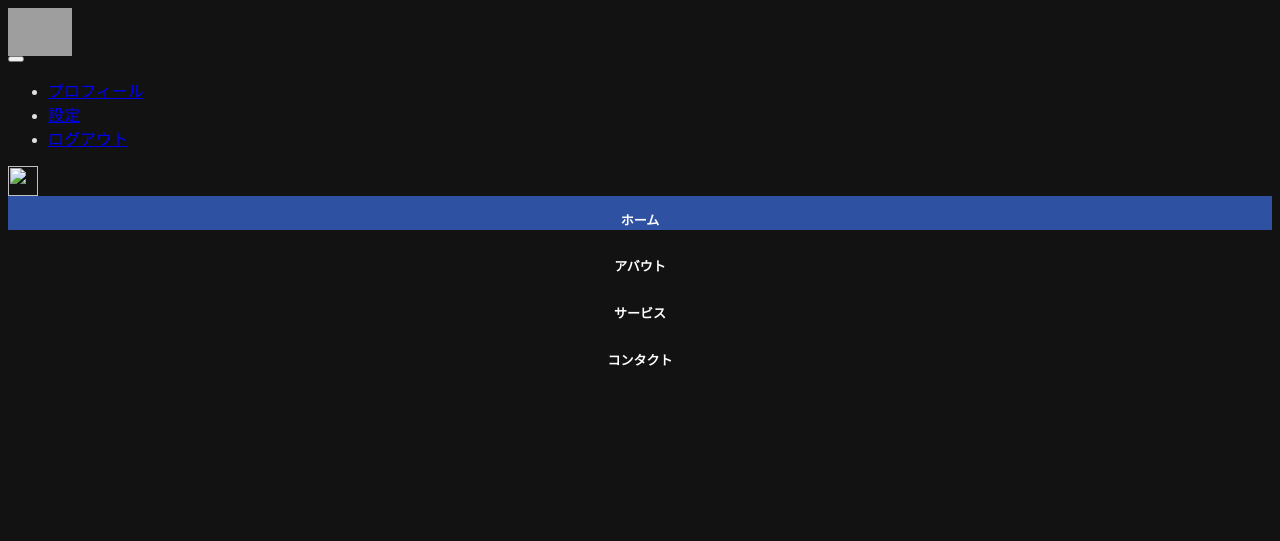
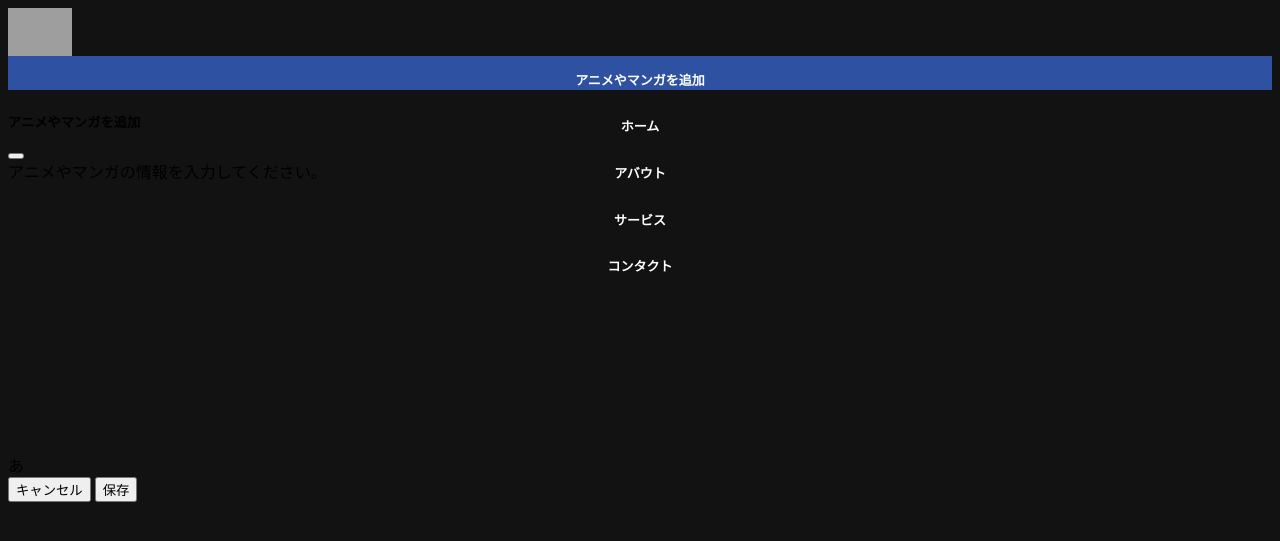
Before and after one commit to AzimSofi/Django_myanimelist, a Django app: template templates/header.html in a window 1280 px wide. Shown: the top 541 px of the page. Run offline with Django 4.2, Linux system fonts and the light colour scheme; the template is opened without the code that fills it, so the values that code supplies are empty; parts of the project's set-up code (start-up, migrations or seed data) failed here and were passed over; grey boxes are pictures that could not be loaded.

Commit message:
animeやmangaのscores table・「追加」機能・追加

```diff
--- a/django_myanimelist/urls.py
+++ b/django_myanimelist/urls.py
@@ -20,7 +20,7 @@
 urlpatterns = [
     path('admin/', admin.site.urls),
     path('', include('mal_userpage.urls')),
-    path('auth/', include('auth_app.urls')),
+    path('', include('auth_app.urls')),
 ]
 
 # The path() function is passed four arguments,
--- /dev/null
+++ b/templates/add.html
@@ -0,0 +1,21 @@
+<!-- モーダルのコード -->
+<div class="modal fade" id="addAnimeMangaModal" tabindex="-1" aria-labelledby="addAnimeMangaModalLabel" aria-hidden="true">
+    <div class="modal-dialog modal-lg">
+        <div class="modal-content">
+            <div class="modal-header bg-dark text-light">
+                <h5 class="modal-title" id="addAnimeMangaModalLabel" style="border: 0;">アニメやマンガを追加</h5>
+                <button type="button" class="btn-close" data-bs-dismiss="modal" aria-label="Close"></button>
+                </div>
+                <div class="modal-body">
+                <!-- ここにフォームや情報を追加することができます -->
+                アニメやマンガの情報を入力してください。
+                <br><br><br><br><br><br><br><br><br><br><br><br><br><br><br><br>
+                あ
+                </div>
+                <div class="modal-footer">
+                <button type="button" class="btn btn-secondary" data-bs-dismiss="modal">キャンセル</button>
+                <button type="button" class="btn btn-primary">保存</button>
+            </div>
+        </div>
+    </div>
+</div>
--- a/templates/header.html
+++ b/templates/header.html
@@ -3,9 +3,10 @@
 <header>
     <div class="mt- mb-2 d-flex justify-content-between align-items-center">
         <div>
-            <img height="48px" src="https://cdn.myanimelist.net/images/mal-logo-xsmall-white@2x.png?v=1634263200">
+            <a href="#"><img height="48px" src="https://cdn.myanimelist.net/images/mal-logo-xsmall-white@2x.png?v=1634263200"></a>
         </div>
         <div class="grey_text d-flex flex-row">
+            {% if user.username %}
                 <div class="dropdown">
                     <button class="btn dropdown-toggle grey_text" type="button" data-bs-toggle="dropdown" aria-expanded="false">
                         <strong>{{ user.username }}</strong>
@@ -15,14 +16,21 @@
                         <li><a class="dropdown-item" href="#">設定</a></li>
                         <li><a class="dropdown-item" href="#">ログアウト</a></li>
                     </ul>
-            </div id="">
+                </div>
+            {% endif %}
+            {% if user.userprofile.profile_picture %}
+                <div id="">
                     <img class="align-self-center" width="30px" height="30px" src="{{ user.userprofile.profile_picture }}">
+                </div>
+            {% endif %}
         </div>
     </div>
 </header>
 <div class="navbar d-flex justify-content-start">
+    <a href="#" data-bs-toggle="modal" data-bs-target="#addAnimeMangaModal">アニメやマンガを追加</a>
     <a href="#home">ホーム</a>
     <a href="#about">アバウト</a>
     <a href="#services">サービス</a>
     <a href="#contact">コンタクト</a>
 </div>
+{% include "add.html" %}
```
Also changed, not shown: mal_userpage/templates/mal_userpage/index.html (+15 -10 lines), mal_userpage/views.py (+12 -7 lines). Lines whose indentation alone changed are shown as unchanged.
